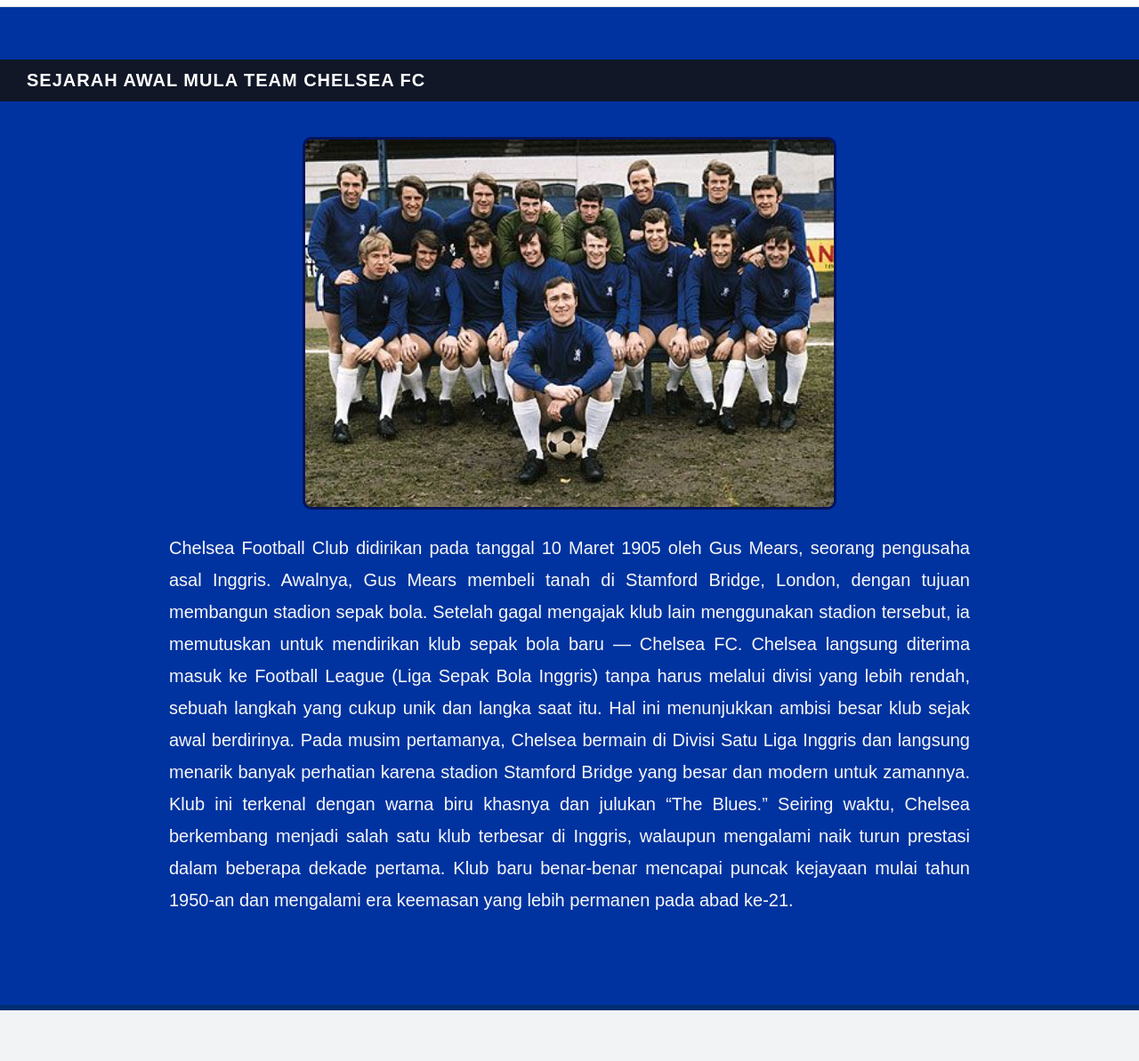
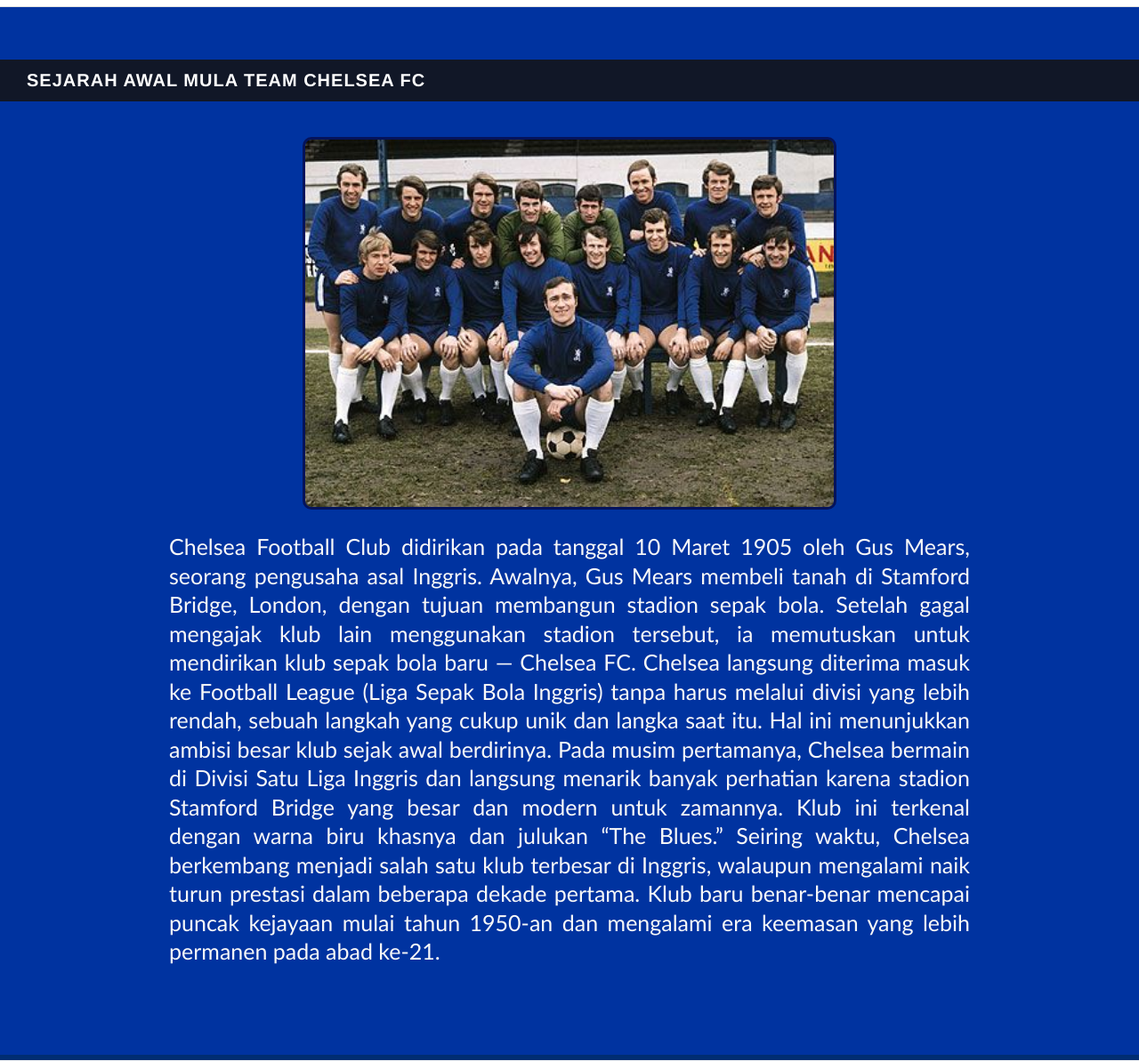
Before and after one commit to ghniii/chelsea, a plain HTML site: page galeri.html in a window 1280 px wide. Shown: the part 83-1276 px from the top of the page at 89% size. Drawn offline with Linux system fonts and the light colour scheme.

Commit message:
Update style.css

```diff
--- a/style.css
+++ b/style.css
@@ -163,9 +163,10 @@
 }
 
 .beranda-text p {
-  font-size: 18px;
-  line-height: 1.8;
+  font-size: 25px;
+  line-height: 1.3;
   font-weight: 500;
+  font-family: 'Trebuchet MS', 'Lucida Sans Unicode', 'Lucida Grande', 'Lucida Sans', Arial, sans-serif;
 }
 
 .beranda-foto {
@@ -379,13 +380,14 @@
 
 .section-title {
   text-align: left;
-  font-size: 20px;
+  font-size: 25px;
   font-weight: 800;
   color: #fff;
   background-color: #111727;
   padding: 12px 30px;
   letter-spacing: 1px;
   margin-bottom: 40px;
+  font-family: 'Franklin Gothic Medium', 'Arial Narrow', Arial, sans-serif;
 }
 
 .galeri-content {
@@ -405,10 +407,11 @@
 }
 
 .galeri-content p {
-  font-size: 20px;
-  line-height: 1.8;
+  font-size: 25px;
+  line-height: 1.3;
   margin-bottom: 20px;
   color: #f8f8f8;
+  font-family: 'Trebuchet MS', 'Lucida Sans Unicode', 'Lucida Grande', 'Lucida Sans', Arial, sans-serif;
 }
 
 @media (max-width: 600px) {
```
